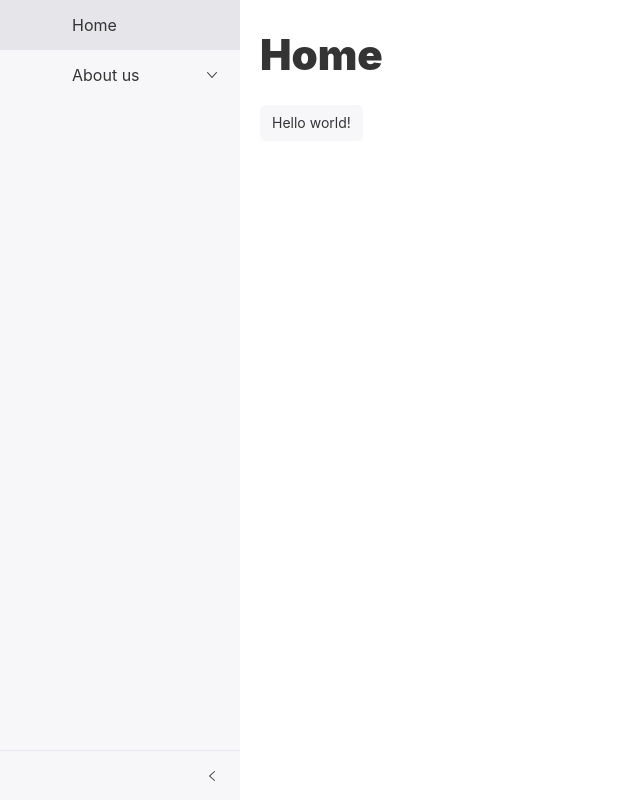
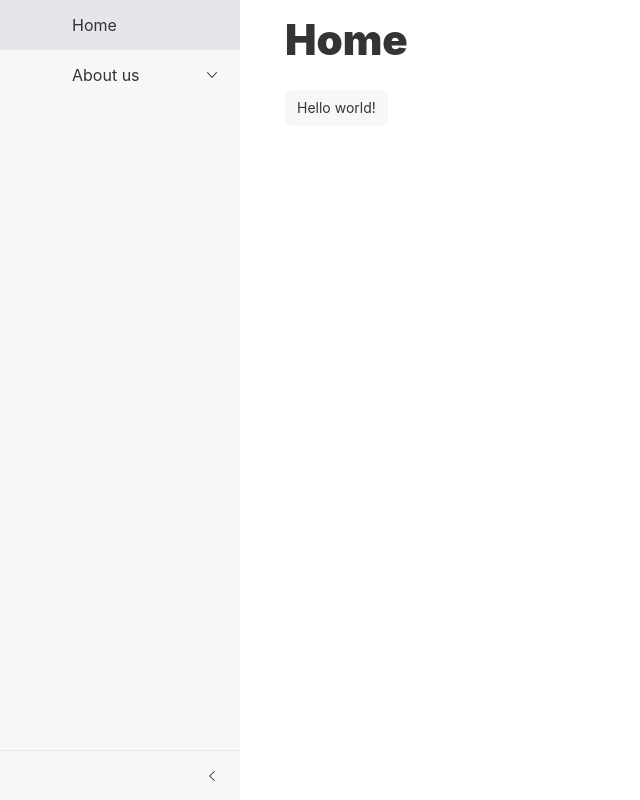
Before and after one commit to ikranjec99/dynamic-routing, a React (Create React App) app: page / in a window 1280 px wide. Shown: the whole page, without its empty margins (0-640 px from the left). Built offline with nearby package versions, Linux system fonts and the light colour scheme; some icons are missing.

Commit message:
[Page component] - fix styling issues with margin.

```diff
--- a/src/UI/Page/Page.css
+++ b/src/UI/Page/Page.css
@@ -1,5 +1,6 @@
-.container-padding {
-    padding-top: 25px;
+.container {
+    margin-top: 10px;
+    margin-left: 25px;
 }
 
 .header-content {
--- a/src/UI/Page/Page.js
+++ b/src/UI/Page/Page.js
@@ -4,7 +4,7 @@ import "./Page.css"
 
 export const Page = ({ header, children }) => {
   return (
-    <Container className={'container-padding'}>
+    <Container className={'container'}>
         <Header className={'header-content'}>{header}</Header>
         <Content className={'content'}>{children}</Content>
     </Container>
```
